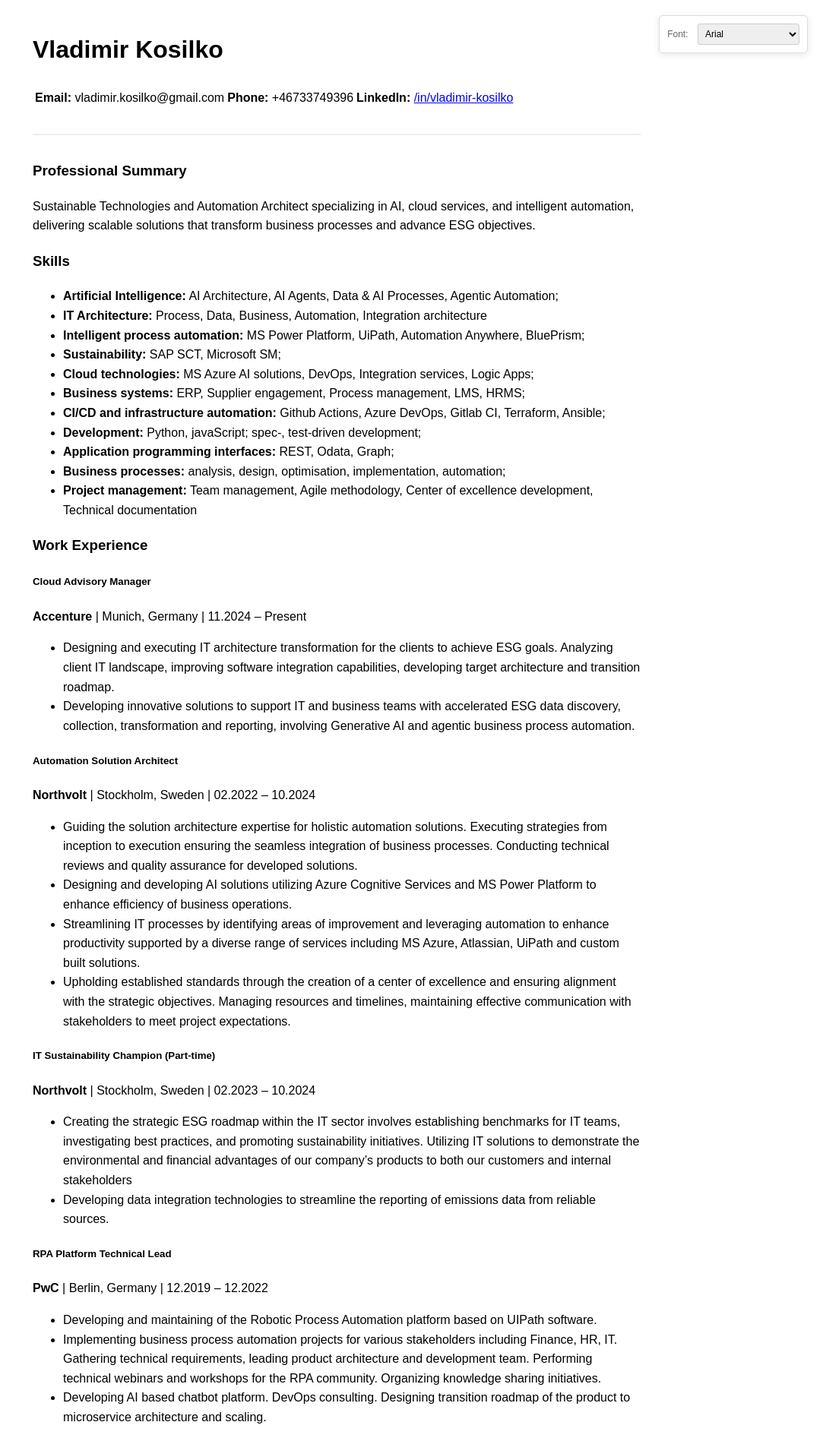
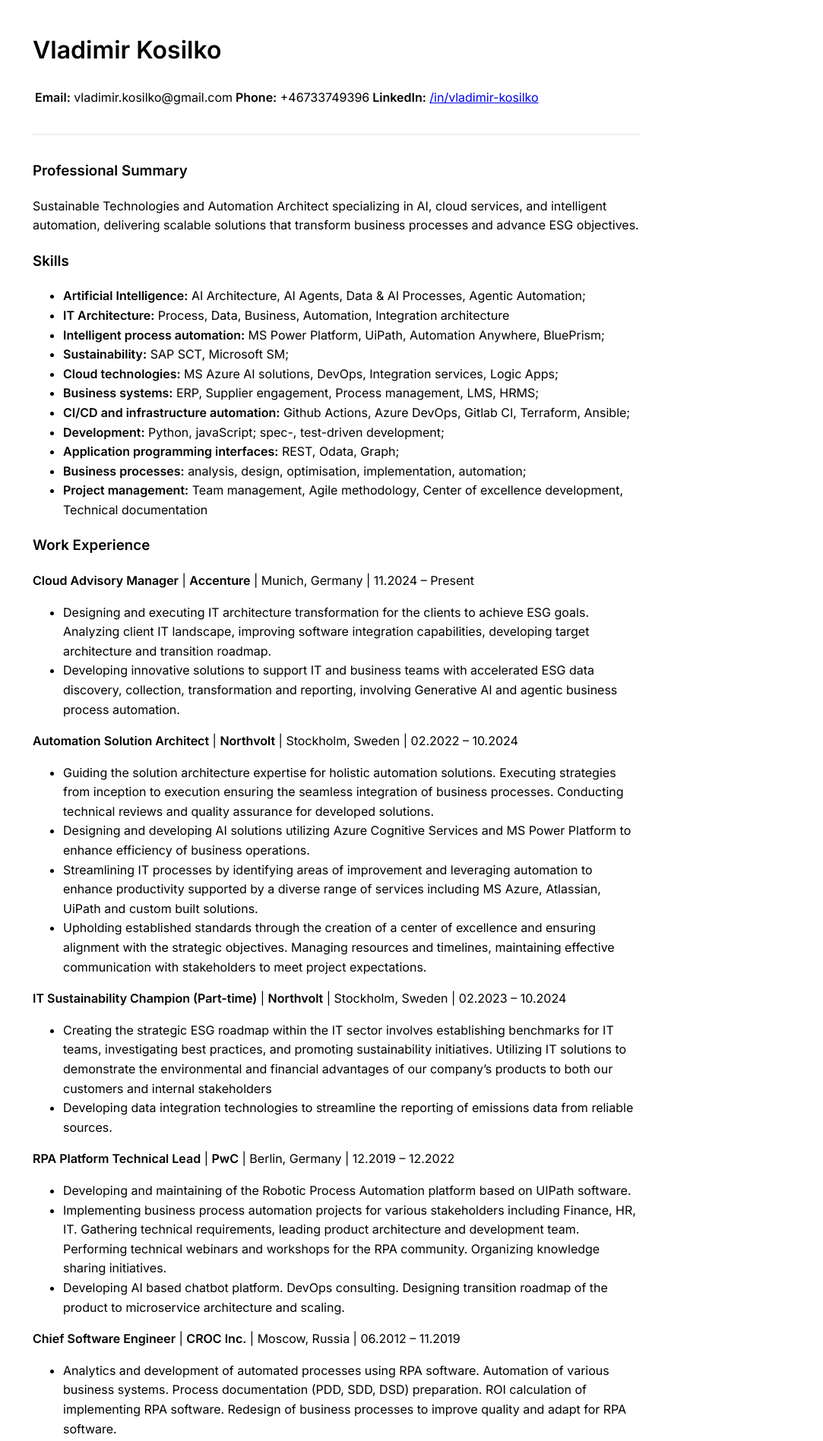
Before and after one commit to vkosilko/vkosilko.github.io, a Jekyll site: the page built from index.md, in a window 1280 px wide. Shown: the top 1897 px of the page at 76% size, without its empty margins (197-1280 px from the left). Built offline with Jekyll 4.4.1, drawn with Linux system fonts in a browser that asks for light colours; some of the changed text lies outside the part shown.

Commit message:
modified:   _layouts/cv.html 	modified:   vladimir.kosilko.cv.md

```diff
--- a/_layouts/cv.html
+++ b/_layouts/cv.html
@@ -7,103 +7,25 @@
     <title>{{ page.title }}</title>
     <link rel="preconnect" href="https://fonts.googleapis.com">
     <link rel="preconnect" href="https://fonts.gstatic.com" crossorigin>
-    <link
-        href="https://fonts.googleapis.com/css2?family=Inter:wght@300;400;500;600&family=Roboto:wght@300;400;500&family=Open+Sans:wght@300;400;500;600&family=Lato:wght@300;400;700&family=Source+Sans+Pro:wght@300;400;600&family=Merriweather:wght@300;400;700&family=Playfair+Display:wght@400;500;600&family=Crimson+Text:wght@400;600&display=swap"
-        rel="stylesheet">
+    <link href="https://fonts.googleapis.com/css2?family=Inter:wght@300;400;500;600&display=swap" rel="stylesheet">
     <style>
-        .font-selector {
-            position: fixed;
-            top: 20px;
-            right: 20px;
-            z-index: 1000;
-            background: white;
-            padding: 10px;
-            border: 1px solid #ddd;
-            border-radius: 5px;
-            box-shadow: 0 2px 10px rgba(0, 0, 0, 0.1);
-        }
-
-        .font-selector label {
-            font-size: 12px;
-            color: #666;
-            margin-right: 8px;
-        }
-
-        .font-selector select {
-            padding: 5px;
-            border: 1px solid #ccc;
-            border-radius: 3px;
-            font-size: 12px;
-        }
-
         body {
             max-width: 800px;
             margin: 40px auto;
             padding: 0 20px;
             line-height: 1.6;
-            font-family: Arial, sans-serif;
-            transition: font-family 0.3s ease;
+            font-family: 'Inter', sans-serif;
         }
 
         hr {
             border: 1px solid #eee;
             margin: 2em 0;
         }
-
-        @media (max-width: 768px) {
-            .font-selector {
-                position: relative;
-                top: 0;
-                right: 0;
-                margin-bottom: 20px;
-                text-align: center;
-            }
-        }
     </style>
 </head>
 
 <body>
-    <div class="font-selector">
-        <label for="fontSelect">Font:</label>
-        <select id="fontSelect" onchange="changeFont()">
-            <option value="Arial, sans-serif">Arial</option>
-            <option value="'Inter', sans-serif">Inter</option>
-            <option value="'Roboto', sans-serif">Roboto</option>
-            <option value="'Open Sans', sans-serif">Open Sans</option>
-            <option value="'Lato', sans-serif">Lato</option>
-            <option value="'Source Sans Pro', sans-serif">Source Sans Pro</option>
-            <option value="'Merriweather', serif">Merriweather</option>
-            <option value="'Playfair Display', serif">Playfair Display</option>
-            <option value="'Crimson Text', serif">Crimson Text</option>
-            <option value="Georgia, serif">Georgia</option>
-            <option value="'Times New Roman', serif">Times New Roman</option>
-            <option value="'Courier New', monospace">Courier New</option>
-            <option value="Verdana, sans-serif">Verdana</option>
-            <option value="Helvetica, sans-serif">Helvetica</option>
-        </select>
-    </div>
-
     {{ content }}
-
-    <script>
-        function changeFont() {
-            const fontSelect = document.getElementById('fontSelect');
-            const selectedFont = fontSelect.value;
-            document.body.style.fontFamily = selectedFont;
-
-            // Save the selected font to localStorage
-            localStorage.setItem('selectedFont', selectedFont);
-        }
-
-        // Load saved font on page load
-        window.addEventListener('load', function () {
-            const savedFont = localStorage.getItem('selectedFont');
-            if (savedFont) {
-                document.body.style.fontFamily = savedFont;
-                document.getElementById('fontSelect').value = savedFont;
-            }
-        });
-    </script>
 </body>
 
 </html>
--- a/vladimir.kosilko.cv.md
+++ b/vladimir.kosilko.cv.md
@@ -22,32 +22,26 @@ Sustainable Technologies and Automation Architect specializing in AI, cloud serv
 
 ### **Work Experience**
 
-##### **Cloud Advisory Manager**
-**Accenture**  | Munich, Germany | 11.2024 – Present
-
+**Cloud Advisory Manager** | **Accenture**  | Munich, Germany | 11.2024 – Present
 - Designing and executing IT architecture transformation for the clients to achieve ESG goals. Analyzing client IT landscape, improving software integration capabilities, developing target architecture and transition roadmap.
 - Developing innovative solutions to support IT and business teams with accelerated ESG data discovery, collection, transformation and reporting, involving Generative AI and agentic business process automation.
 
-##### **Automation Solution Architect**
-**Northvolt** | Stockholm, Sweden | 02.2022 – 10.2024
+**Automation Solution Architect** | **Northvolt** | Stockholm, Sweden | 02.2022 – 10.2024
 - Guiding the solution architecture expertise for holistic automation solutions. Executing strategies from inception to execution ensuring the seamless integration of business processes. Conducting technical reviews and quality assurance for developed solutions.
 - Designing and developing AI solutions utilizing Azure Cognitive Services and MS Power Platform to enhance efficiency of business operations.
 - Streamlining IT processes by identifying areas of improvement and leveraging automation to enhance productivity supported by a diverse range of services including MS Azure, Atlassian, UiPath and custom built solutions.
 - Upholding established standards through the creation of a center of excellence and ensuring alignment with the strategic objectives. Managing resources and timelines, maintaining effective communication with stakeholders to meet project expectations.
 
-##### **IT Sustainability Champion (Part-time)**
-**Northvolt** | Stockholm, Sweden | 02.2023 – 10.2024
+**IT Sustainability Champion (Part-time)** | **Northvolt** | Stockholm, Sweden | 02.2023 – 10.2024
 - Creating the strategic ESG roadmap within the IT sector involves establishing benchmarks for IT teams, investigating best practices, and promoting sustainability initiatives. Utilizing IT solutions to demonstrate the environmental and financial advantages of our company's products to both our customers and internal stakeholders
 - Developing data integration technologies to streamline the reporting of emissions data from reliable sources.
 
-##### **RPA Platform Technical Lead**
-**PwC** | Berlin, Germany | 12.2019 – 12.2022
+**RPA Platform Technical Lead** | **PwC** | Berlin, Germany | 12.2019 – 12.2022
 - Developing and maintaining of the Robotic Process Automation platform based on UIPath software.
 - Implementing business process automation projects for various stakeholders including Finance, HR, IT. Gathering technical requirements, leading product architecture and development team. Performing technical webinars and workshops for the RPA community. Organizing knowledge sharing initiatives.
 - Developing AI based chatbot platform. DevOps consulting. Designing transition roadmap of the product to microservice architecture and scaling.
 
-##### **Chief Software Engineer**
-**CROC Inc.** | Moscow, Russia | 06.2012 – 11.2019
+**Chief Software Engineer** | **CROC Inc.** | Moscow, Russia | 06.2012 – 11.2019
 - Analytics and development of automated processes using RPA software. Automation of various business systems. Process documentation (PDD, SDD, DSD) preparation. ROI calculation of implementing RPA software. Redesign of business processes to improve quality and adapt for RPA software.
 - Implementing DevOps strategy for client software development department based on open source solutions.
 - Implementing data center server management system based on the BMC (TrueSight) Server Automation solution. Designing transformation project to open source software.
@@ -55,9 +49,11 @@ Sustainable Technologies and Automation Architect specializing in AI, cloud serv
 
 ### **Education**
 
-**Bauman Moscow State Technical University** | Radioelectronic Systems Engineer (M\.Sc.) | Moscow, Russia | 2002 – 2008
+##### **Bauman Moscow State Technical University**
+**Radioelectronic Systems Engineer (M.Sc.)** | Moscow, Russia | 2002 – 2008
 
-**Moscow State University of Management** | Professional retraining in Entrepreneurship | Moscow, Russia | 2005 – 2006
+##### **Moscow State University of Management**
+**Professional retraining in Entrepreneurship** | Moscow, Russia | 2005 – 2006
 
 ### **Certifications**
 
```
